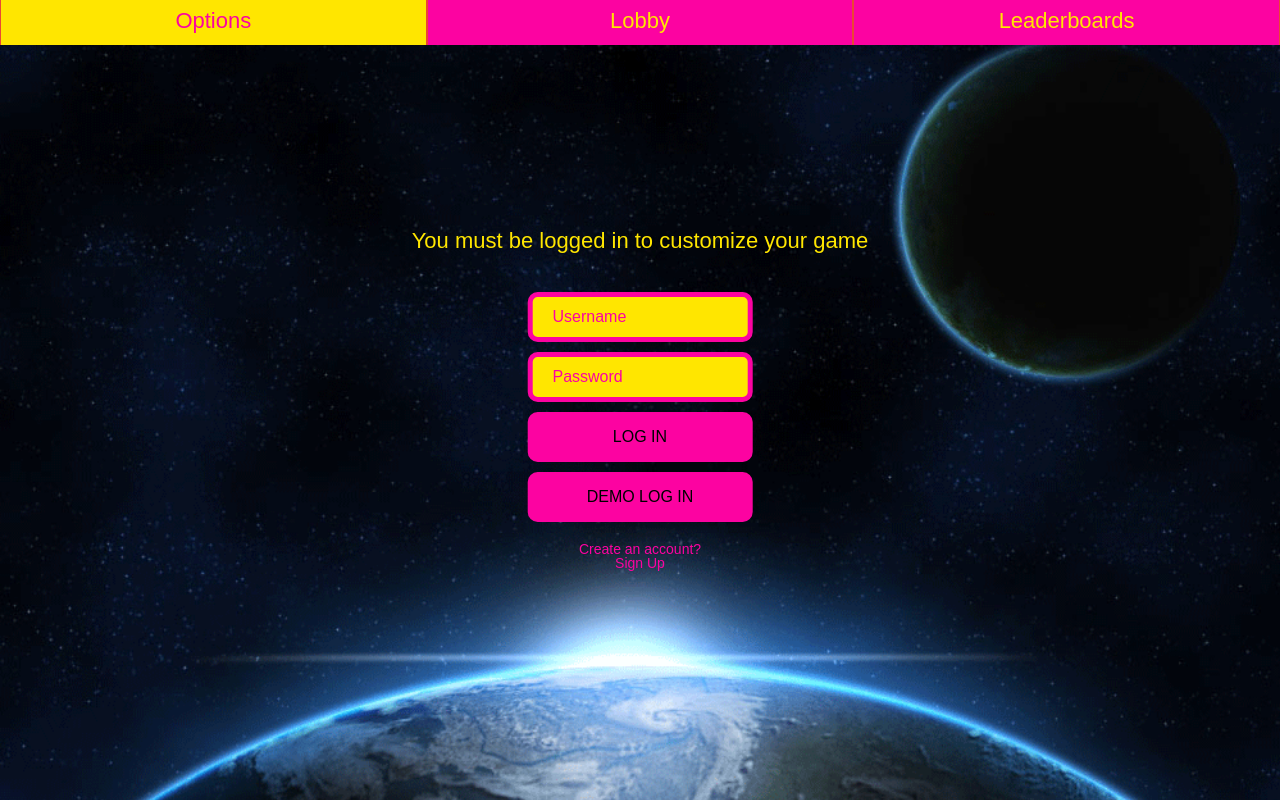
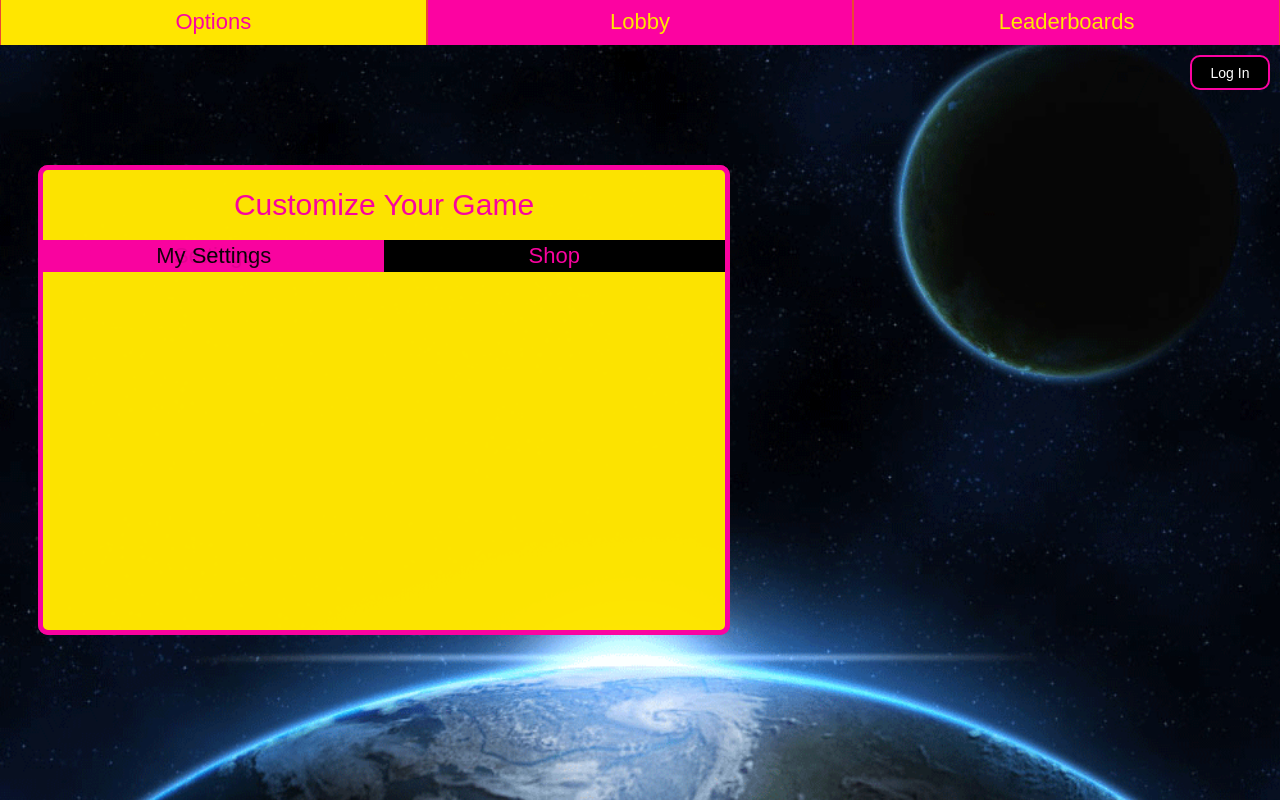
Before and after one commit to Matthew-SA/space-ball, a React app in the folder frontend/: page / in a window 1280 px wide. Both pictures are taken after a click on the element "Options". Built offline with nearby package versions, Linux system fonts and the light colour scheme; no server answers.

Commit message:
Start of refactoring for shop

```diff
--- a/frontend/src/actions/inventory_actions.js
+++ b/frontend/src/actions/inventory_actions.js
@@ -1,4 +1,5 @@
 import axios from "axios";
+
 
 export const RECEIVE_INVENTORY = 'RECEIVE_INVENTORY';
 export const RECEIVE_ERRORS = 'RECEIVE_ERRORS';
@@ -39,22 +40,26 @@ export const createInventory = user => dispatch => {
 };
 
 export const addShip = ship => dispatch => {
-  axios.patch("/api/inventory/ships", { ship: ship })
+  axios
+    .patch("/api/inventory/ships", { ship: ship })
     .then(res =>
       dispatch({
         type: ADD_SHIP,
         payload: res.data
-    }))
+      })
+    )
+    .then(() => dispatch(changeCurrency(-500)))
     .catch(err =>
       dispatch({
         type: RECEIVE_ERRORS,
         payload: err
       })
-  )
+    );
 };
 
 export const changeCurrency = amount => dispatch => {
-  axios.patch("/api/inventory/currency", { currency: amount })
+  axios
+    .patch("/api/inventory/currency", { currency: amount })
     .then(res =>
       dispatch({
         type: CHANGE_CURRENCY,
--- a/frontend/src/components/dashboard/options/options.js
+++ b/frontend/src/components/dashboard/options/options.js
@@ -1,14 +1,19 @@
 import React from "react";
 import LoginFormContainer from "../session/login_form_container";
 import SignupFormContainer from "../session/signup_form_container";
-import ShopContainer from "./shop_container";
+import ShopContainer from "./shop/shop_container";
+import SettingsContainer from "./settings/settings-container";
 
 
 class Options extends React.Component {
   constructor(props) {
     super(props);
+    this.state = {
+      selected: "settings"
+    };
     this.logoutUser = this.logoutUser.bind(this);
     this.getLinks = this.getLinks.bind(this);
+    this.handleClick = this.handleClick.bind(this);
   }
 
   logoutUser(e) {
@@ -17,7 +22,28 @@ class Options extends React.Component {
     this.props.clearStats();
   }
 
+  handleClick(e) {
+    this.setState({
+      selected: e.target.id
+    });
+    Array.from(document.getElementsByClassName("customize")).forEach(el =>
+      el.classList.remove("active")
+    );
+    e.target.classList.add("active");
+  }
+
   getLinks() {
+
+    const selected = this.state.selected;
+    let currentViewPort;
+
+    if (selected === "settings") {
+      currentViewPort = <SettingsContainer />;
+    } else {
+      currentViewPort = <ShopContainer />;
+    }
+
+
     if (this.props.loggedIn) {
       return (
         <div>
@@ -27,22 +53,44 @@ class Options extends React.Component {
               Log Out
             </button>
           </div>
-          <ShopContainer />
+          {currentViewPort}
         </div>
       );
     } else {
       return (
-        <div className="options-login">
-          <div className="login-prompt">You must be logged in to customize your game</div>
-          <div><LoginFormContainer /></div>
-          <div><SignupFormContainer /></div>
+        <div>
+          <div className="greeting-container">
+            <button className="login-button">Log In</button>
+          </div>
+          {/* {currentViewPort} */}
+          <div className="options-container">
+            <div className="customize-panel">
+              <div className="customize-title">Customize Your Game</div>
+              {/* <div className="currency">${this.props.currency}</div> */}
+              <div className="select-customization">
+                <div className="customize active" id="settings" onClick={this.handleClick}>
+                  Settings
+                </div>
+                <div className="customize" id="shop" onClick={this.handleClick}>
+                  Shop
+                </div>
+              </div>
+              {/* {currentViewPort} */}
+            </div>
+            <div className="picture-container">
+              {/* {rightView}
+              {purchaseOption} */}
+            </div>
+          </div>
+
+          <ShopContainer />
         </div>
       );
     }
   }
 
   render() {
-    return <div>{this.getLinks()}</div>
+    return <div>{this.getLinks()}</div>;
   }
 };
 
--- a/frontend/src/components/dashboard/options/options_container.js
+++ b/frontend/src/components/dashboard/options/options_container.js
@@ -6,7 +6,7 @@ import Options from "./options";
 
 const mapStateToProps = state => ({
   loggedIn: state.session.isAuthenticated,
-  user: state.session.user
+  user: state.session.user,
 });
 
 const mapDispatchToProps = dispatch => ({
--- /dev/null
+++ b/frontend/src/components/dashboard/options/settings/settings-container.js
@@ -0,0 +1,19 @@
+import { connect } from "react-redux";
+import Settings from "./settings";
+
+const mapStateToProps = state => {
+  // console.log("state", state)
+  return {
+    currency: state.session.user.currency,
+    inventory: state.inventory,
+    user: state.session.user
+  };
+};
+
+const mapDispatchToProps = dispatch => ({
+  // addShip: selection => dispatch(addShip(selection)),
+  // fetchInventory: () => dispatch(fetchInventory()),
+  // changeCurrency: amount => dispatch(changeCurrency(amount))
+});
+
+export default connect(mapStateToProps, mapDispatchToProps)(Settings);
--- /dev/null
+++ b/frontend/src/components/dashboard/options/settings/settings.js
@@ -0,0 +1,31 @@
+import React from "react";
+
+class Settings extends React.Component {
+
+  render() {
+    return (
+      <div className="options-container">
+        <div className="customize-panel">
+          <div className="customize-title">Customize Your Game</div>
+          {/* <div className="currency">${this.props.currency}</div> */}
+          <div className="select-customization">
+            <div className="customize active" id="settings" onClick={this.handleClick}>
+              Settings
+            </div>
+            <div className="customize" id="shop" onClick={this.handleClick}>
+              Shop
+            </div>
+          </div>
+          {/* {currentViewPort} */}
+        </div>
+        <div className="picture-container">
+          {/* {rightView}
+          {purchaseOption} */}
+        </div>
+      </div>
+    )
+  }
+}
+
+
+export default Settings;
--- a/frontend/src/components/dashboard/options/shop.js
+++ b/frontend/src/components/dashboard/options/shop/shop.js
@@ -4,12 +4,13 @@ class Shop extends React.Component {
   constructor(props) {
     super(props);
     this.state = {
-      selected: "shop",
+      selected: "mySettings",
       optionSelection: "Default"
     }
     this.handleClick = this.handleClick.bind(this);
     this.handleSelect = this.handleSelect.bind(this);
     this.buyShip = this.buyShip.bind(this);
+    this.doMoney = this.doMoney.bind(this);
   }
 
   componentDidMount(){
@@ -39,10 +40,11 @@ class Shop extends React.Component {
     })
     buy.then(() => {
       this.props.fetchInventory();
-      // this.props.changeCurrency(-500);
     })
-    // .then(() => {
-    // })
+  }
+
+  doMoney() {
+    this.props.changeCurrency(-500);
   }
 
   render() {
@@ -102,6 +104,7 @@ class Shop extends React.Component {
           <div>
             <div className="price">Not For Sale</div>
             <div className="default-button">Default</div>
+            <div className="default-button" onClick={this.doMoney}>MONEY</div>
           </div>
       } else if (this.props.inventory.ships.includes(optionSelection)
         || (this.props.inventory.balls.includes(optionSelection))) {
@@ -115,6 +118,7 @@ class Shop extends React.Component {
           <div>
             <div className="price">$500</div>
             <div className="buy-button" onClick={this.buyShip}>BUY</div>
+            <div className="default-button" onClick={this.doMoney}>MONEY</div>
           </div>
       }
     } else {
@@ -125,10 +129,10 @@ class Shop extends React.Component {
       <div className="options-container">
         <div className="customize-panel">
           <div className="customize-title">Customize Your Game</div>
-          <div className="currency">${this.props.currency}</div>
+          {/* <div className="currency">${this.props.currency}</div> */}
           <div className="select-customization">
-            <div className="customize active" id="shop" onClick={this.handleClick}>Shop</div>
-            <div className="customize" id="mySettings" onClick={this.handleClick}>My Settings</div>
+            <div className="customize active" id="mySettings" onClick={this.handleClick}>My Settings</div>
+            <div className="customize" id="shop" onClick={this.handleClick}>Shop</div>
           </div>
           {currentViewPort}
         </div>
--- a/frontend/src/components/dashboard/options/shop_container.js
+++ b/frontend/src/components/dashboard/options/shop/shop_container.js
@@ -1,5 +1,5 @@
 import { connect } from "react-redux";
-import { addShip, fetchInventory, changeCurrency } from "../../../actions/inventory_actions";
+import { addShip, fetchInventory, changeCurrency } from "../../../../actions/inventory_actions";
 import Shop from "./shop";
 
 const mapStateToProps = state => {
--- a/frontend/src/index.css
+++ b/frontend/src/index.css
@@ -358,7 +358,7 @@ select::-ms-expand {
 
 .home-select {
   text-align: center;
-  padding-top: 10px;
+  padding-top: 11px;
   font-size: 22px;
   color: #ffe600;
   border-left: 1px solid #ea4732;
@@ -484,7 +484,7 @@ select::-ms-expand {
   padding: 20px 20px 0px 20px;
 }
 
-.logout-button {
+.logout-button, .login-button {
   background-color: #000 ;
   font-weight: 200;
   color: #fff;
@@ -497,7 +497,7 @@ select::-ms-expand {
   margin: 10px 10px 0px 0px;
 }
 
-.logout-button:hover {
+.logout-button:hover, .login-button:hover {
   background-color: #ffe600;
   color: #000;
 }
@@ -838,7 +838,7 @@ header {
   right: 0;
   margin: auto;
   z-index: 0;
-  background-image: url('./assets/space.png');
+  background-image: url('./assets/images/space.gif');
 }
 #game-canvas {
   position: absolute;
```
Also changed, not shown: frontend/src/components/dashboard/options/options2.js (added, +54 -0 lines), frontend/src/assets/images/space.gif (added). Lines whose indentation alone changed are shown as unchanged.
